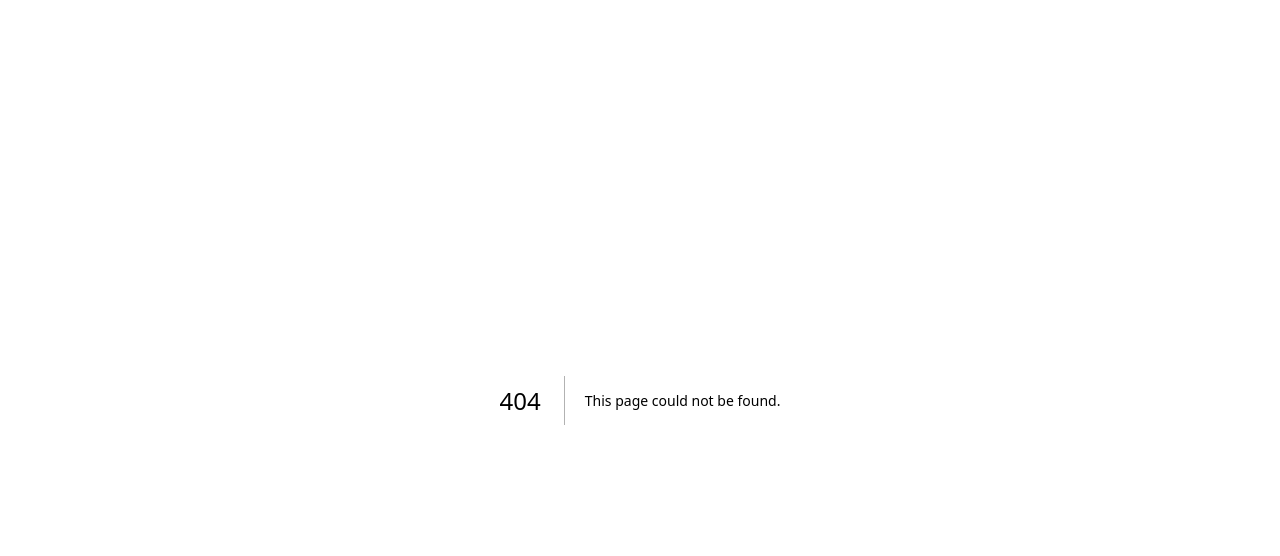
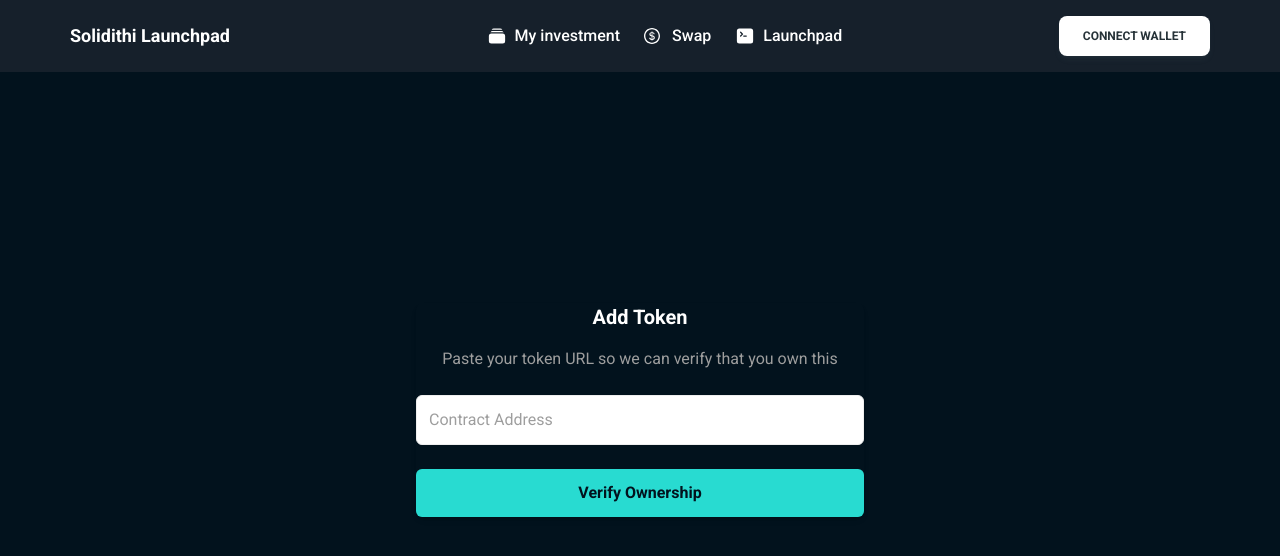
Before and after one commit to ducmint864/defrost-launcher-vercel, a Next.js app: page /addproject/verifytoken in a window 1280 px wide. Before the commit this address had no page. Shown: the top 556 px of the page. Built offline with nearby package versions, Linux system fonts and the light colour scheme.

Commit message:
verify token page

```diff
--- /dev/null
+++ b/src/app/addproject/verifytoken/page.tsx
@@ -0,0 +1,15 @@
+import React from "react";
+import Verifytoken from "./verifytoken";
+import { Navbar } from "@/components";
+function page() {
+  return (
+    <div>
+      <Navbar />
+      <div style={{ paddingTop: "10px" }}>
+        <Verifytoken />
+      </div>
+    </div>
+  );
+}
+
+export default page;
--- /dev/null
+++ b/src/app/addproject/verifytoken/verifytoken.tsx
@@ -0,0 +1,24 @@
+import React from "react";
+
+function VerifyToken() {
+  return (
+    <div className="flex justify-center items-center min-h-screen bg-[#02121D]">
+      <div className="  rounded-lg shadow-md text-center max-w-md w-full">
+        <h2 className="text-xl font-semibold mb-4 text-white">Add Token</h2>
+        <p className="text-gray-500 mb-6">
+          Paste your token URL so we can verify that you own this
+        </p>
+        <input
+          type="text"
+          placeholder="Contract Address"
+          className="w-full p-3 border rounded-md mb-6 text-gray-900 placeholder-gray-500 focus:outline-none focus:border-blue-500"
+        />
+        <button className="w-full bg-[#28DBD1] text-[#02121D] py-3 rounded-md font-semibold hover:bg-blue-800">
+          Verify Ownership
+        </button>
+      </div>
+    </div>
+  );
+}
+
+export default VerifyToken;
--- a/src/app/launchpad/launchpad.tsx
+++ b/src/app/launchpad/launchpad.tsx
@@ -95,7 +95,6 @@ const tableData = [
 ];
 
 function LaunchpadPage() {
-  // Cấu hình cho slider
   const settings = {
     dots: true,
     infinite: true,
@@ -113,16 +112,21 @@ function LaunchpadPage() {
     ],
   };
 
+  const handleClick = () => {
+    window.location.href = "./addproject/verifytoken";
+  };
+
   return (
-    <div className="flex justify-center min-h-screen  bg-[#02121D]">
+    <div className="flex justify-center min-h-screen bg-[#02121D]">
       <div className="p-5 font-sans w-200 max-w-4xl">
-        {/* Upcoming Project Section */}
         <div className="mb-10 mt-5">
           <span className="text-lg text-[#28DBD1]">IDO Project</span>
           <div className="flex items-center justify-between mb-4 mt-5">
             <h2 className="text-3xl font-bold text-white">Upcoming IDO</h2>{" "}
-            {/* Tăng kích thước chữ */}
-            <button className="bg-[#28DBD1] py-1 px-4 rounded-lg hover:bg-[#162f2d] text-[#02121D] hover:text-[#fefefe]">
+            <button
+              className="bg-[#28DBD1] py-1 px-4 rounded-lg hover:bg-[#162f2d] text-[#02121D] hover:text-[#fefefe]"
+              onClick={handleClick}
+            >
               Add Project
             </button>
           </div>
@@ -133,7 +137,6 @@ function LaunchpadPage() {
               <div key={project.id} className="w-full p-2">
                 <div className="h-96 rounded-lg bg-[#0A1F2F] p-4 text-white flex flex-col justify-between transition-transform transform hover:-translate-y-2 duration-300">
                   <div>
-                    {/* Thêm hình ảnh ở đây */}
                     <Image
                       src={project.image}
                       alt={project.title}
--- a/src/app/page.tsx
+++ b/src/app/page.tsx
@@ -3,7 +3,7 @@ import Hero from "./hero";
 export default function Portfolio() {
   return (
     <>
-      <div style={{ backgroundColor: "#FFF" }}>
+      <div>
         <Navbar />
         <Hero />
       </div>
```
